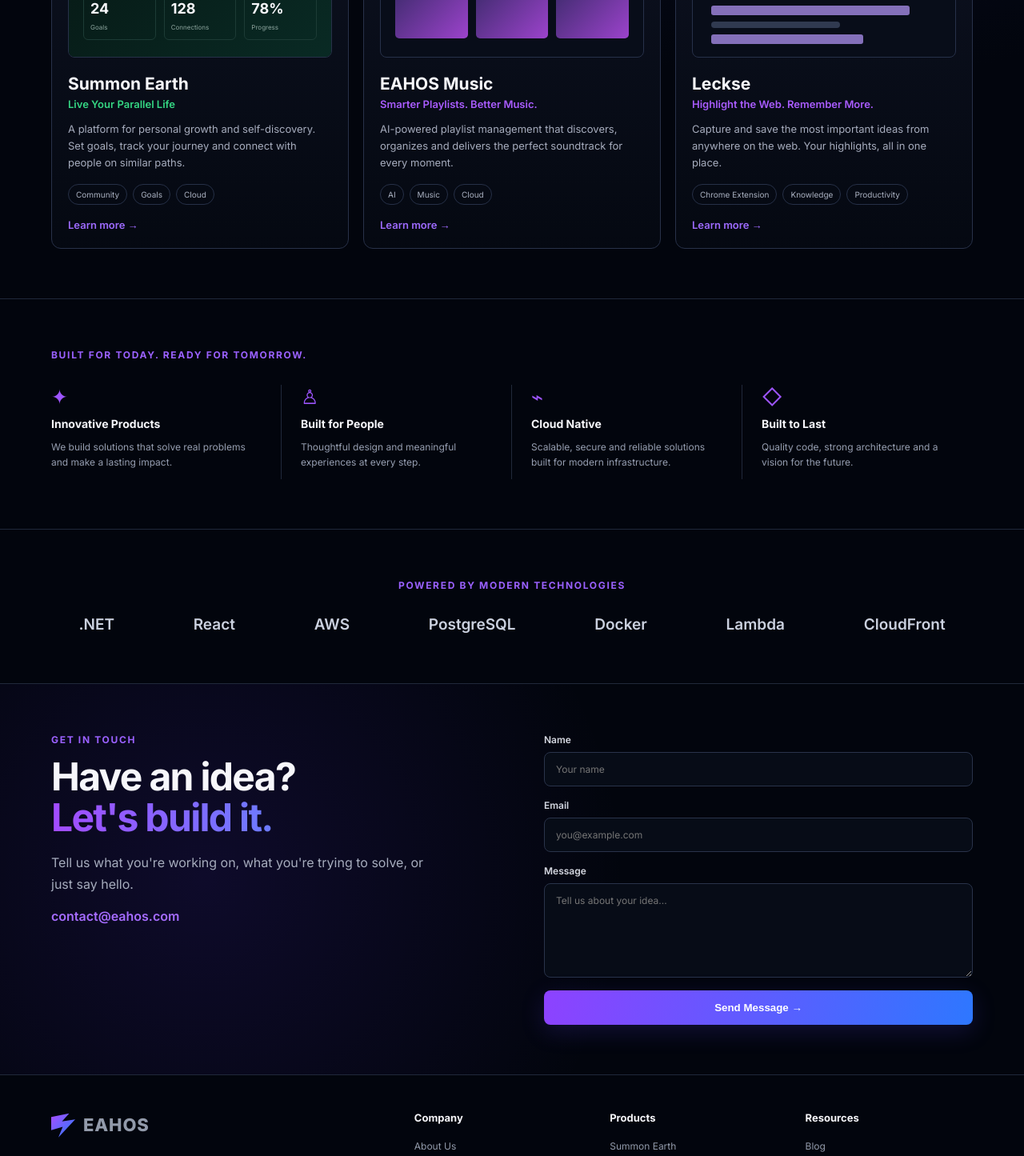
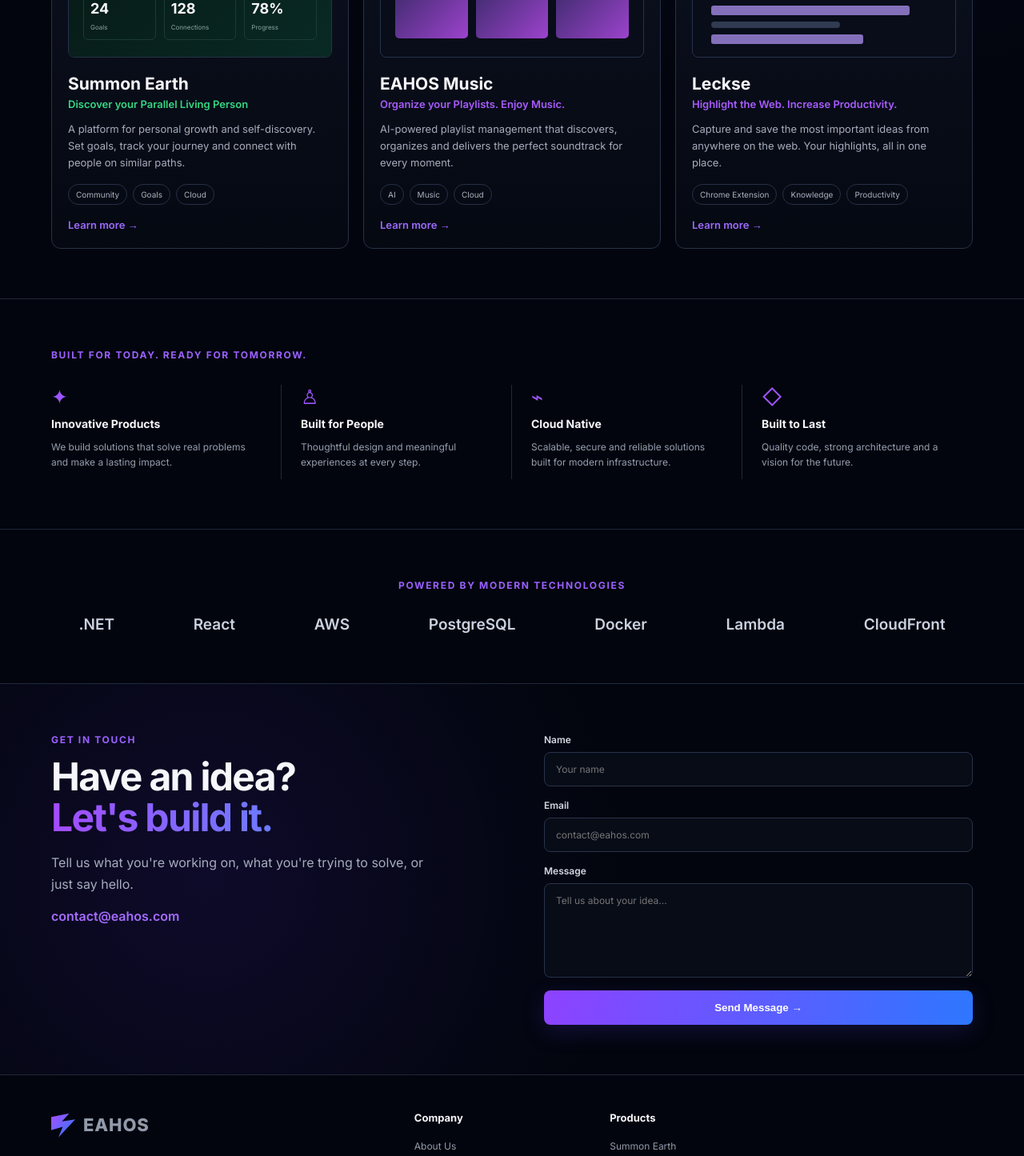
Before and after one commit to marios-siatis/eahos, a React (Vite) app: page / in a window 1280 px wide. Shown: the part 860-2305 px from the top of the page at 80% size. Built offline with nearby package versions, Linux system fonts and the light colour scheme.

Commit message:
fixes wording

```diff
--- a/src/main.jsx
+++ b/src/main.jsx
@@ -5,7 +5,7 @@ import "./styles.css";
 const products = [
   {
     name: "Summon Earth",
-    tagline: "Live Your Parallel Life",
+    tagline: "Discover your Parallel Living Person",
     description:
       "A platform for personal growth and self-discovery. Set goals, track your journey and connect with people on similar paths.",
     icon: "◉",
@@ -14,7 +14,7 @@ const products = [
   },
   {
     name: "EAHOS Music",
-    tagline: "Smarter Playlists. Better Music.",
+    tagline: "Organize your Playlists. Enjoy Music.",
     description:
       "AI-powered playlist management that discovers, organizes and delivers the perfect soundtrack for every moment.",
     icon: "♫",
@@ -23,7 +23,7 @@ const products = [
   },
   {
     name: "Leckse",
-    tagline: "Highlight the Web. Remember More.",
+    tagline: "Highlight the Web. Increase Productivity.",
     description:
       "Capture and save the most important ideas from anywhere on the web. Your highlights, all in one place.",
     icon: "▱",
@@ -218,7 +218,7 @@ function App() {
             </label>
             <label>
               Email
-              <input required type="email" name="email" value={form.email} onChange={update} placeholder="you@example.com" />
+              <input required type="email" name="email" value={form.email} onChange={update} placeholder="contact@eahos.com" />
             </label>
             <label>
               Message
@@ -247,15 +247,15 @@ function App() {
         <div>
           <h4>Products</h4>
           <a href="#products">Summon Earth</a>
-          <a href="#products">EAHOS Music</a>
+          <a href="#products">EAHOS</a>
           <a href="#products">Leckse</a>
         </div>
-        <div>
+        {/* <div>
           <h4>Resources</h4>
           <a href="#">Blog</a>
           <a href="#">Documentation</a>
           <a href="#">Privacy Policy</a>
-        </div>
+        </div> */}
         <div className="copyright">© 2026 EAHOS. All rights reserved.</div>
       </footer>
     </div>
```
